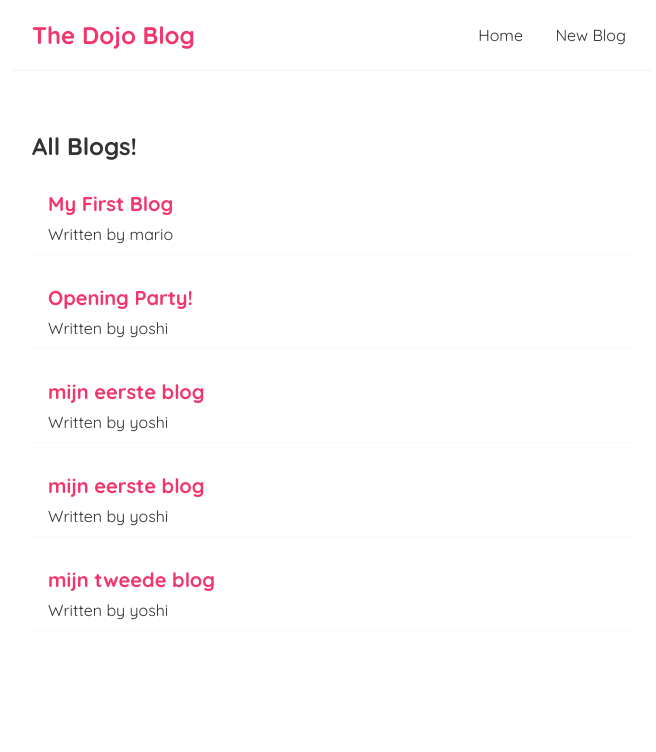
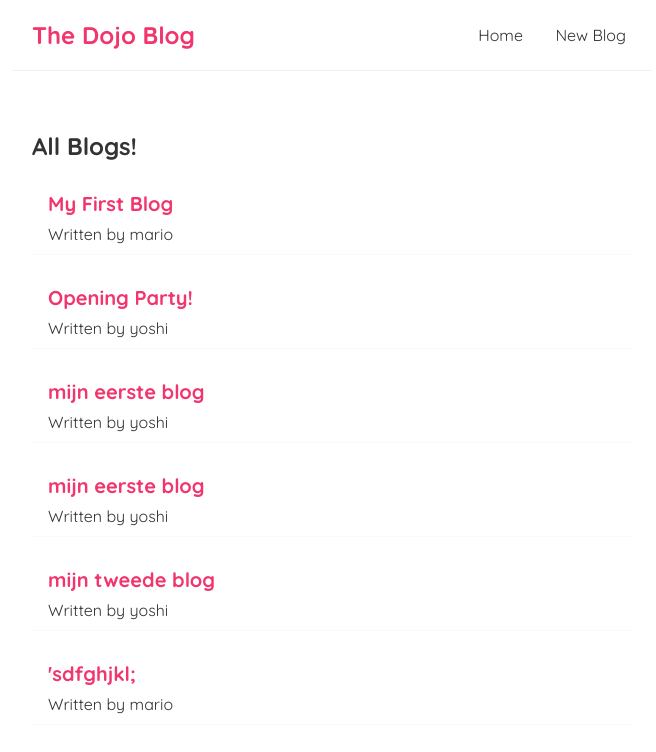
Before and after one commit to RandalphvanVelden/dojo-blog, a React (Create React App) app: page / in a window 1280 px wide. Shown: the top 752 px of the page, without its empty margins (308-964 px from the left). Built offline with nearby package versions, Linux system fonts and the light colour scheme; data requests are answered from the project's data file.

Commit message:
t30 programmatic redirect

```diff
--- a/data/db.json
+++ b/data/db.json
@@ -29,6 +29,12 @@
       "body": "tdftgdfgdgf",
       "author": "yoshi",
       "id": 5
+    },
+    {
+      "title": "'sdfghjkl;",
+      "body": "'sdfghjkl;'\\",
+      "author": "mario",
+      "id": 6
     }
   ]
 }
--- a/src/Create.js
+++ b/src/Create.js
@@ -1,10 +1,12 @@
 import { useState } from "react";
+import { useHistory } from "react-router";
 
 const Create = () => {
     const [title, setTitle] = useState('');
     const [body, setBody] = useState('');
     const [author, setAuthor] = useState('mario');
     const [isPending, SetIsPending] =  useState(false);
+    const history = useHistory();
 
 const handleSubmit = (e) => {
     e.preventDefault();
@@ -19,6 +21,7 @@ const handleSubmit = (e) => {
     }).then(() =>{
         console.log('new blog added');
         SetIsPending(false);
+        history.push('/');
     })
 }
 
```
